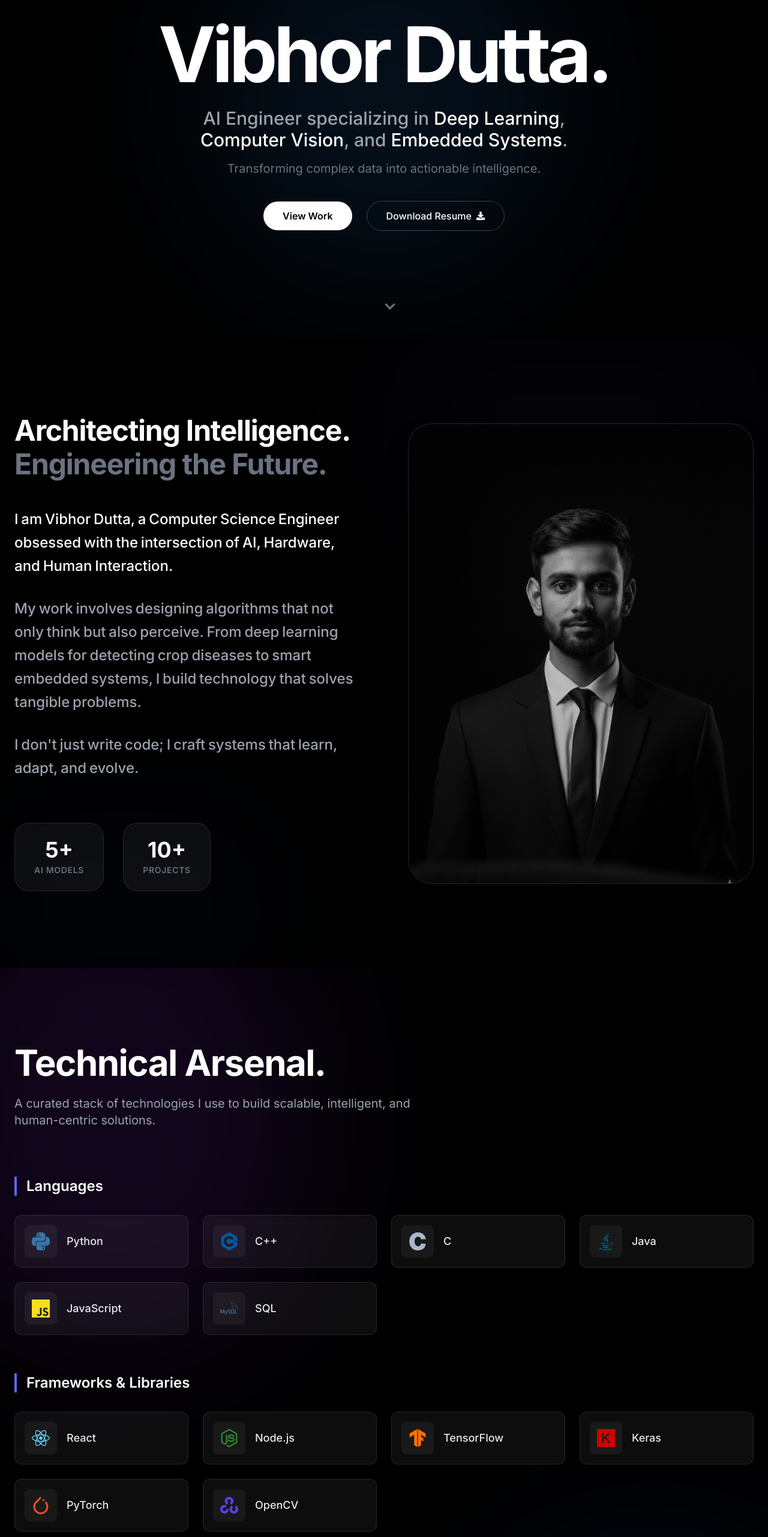
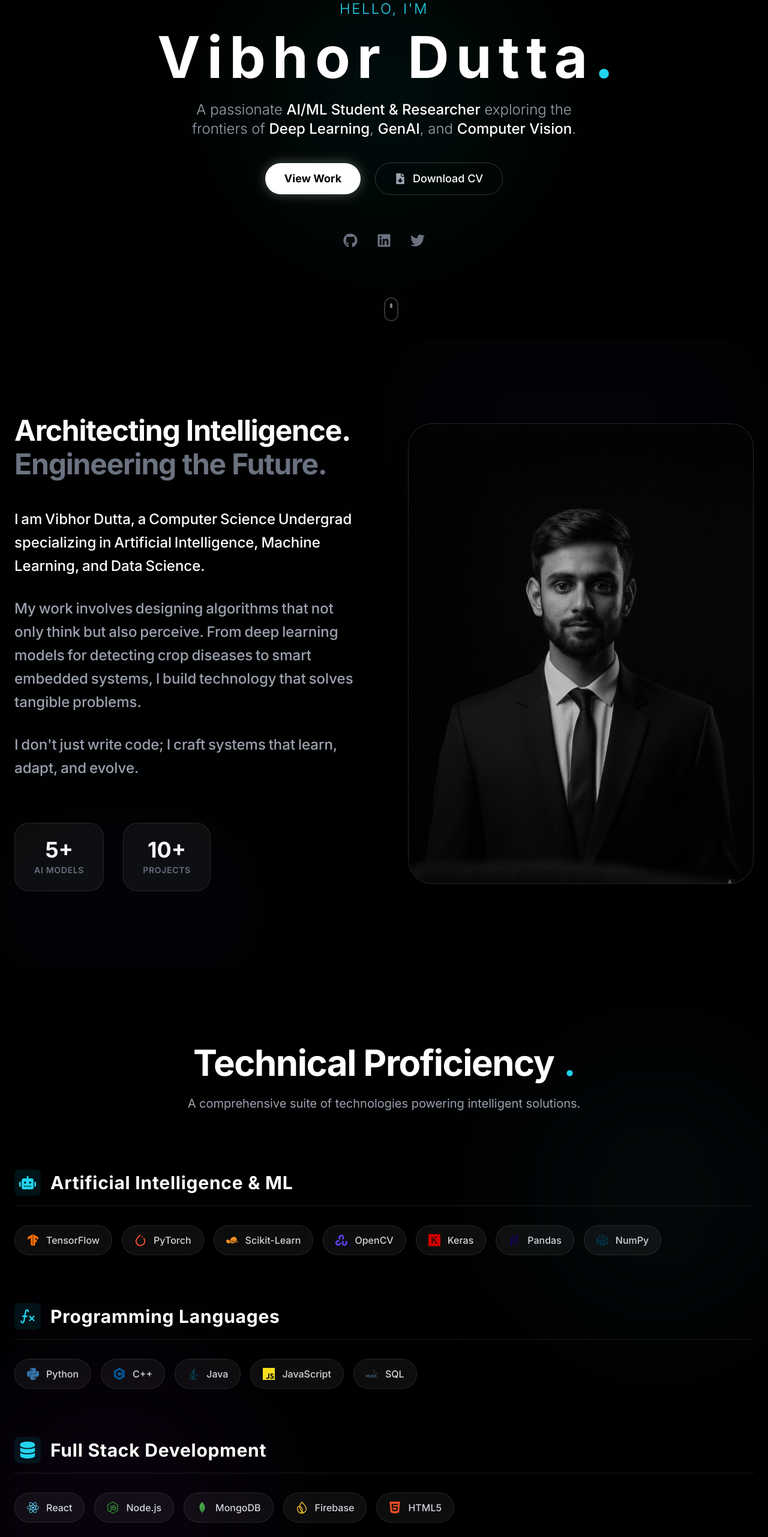
Before and after one commit to Vikashh08/Freelance-Projects-Portfolio, a React (Vite) app: page / in a window 1280 px wide. Shown: the part 234-2797 px from the top of the page at 60% size. Built offline with nearby package versions, Linux system fonts and the light colour scheme.

Commit message:
Final chnages

```diff
--- a/src/components/About.jsx
+++ b/src/components/About.jsx
@@ -56,7 +56,7 @@ export const About = () => {
 
                     <div className="space-y-8 text-xl md:text-2xl font-medium leading-relaxed text-gray-200">
                         <StaggeredParagraph
-                            text="I am Vibhor Dutta, a Computer Science Engineer obsessed with the intersection of AI, Hardware, and Human Interaction."
+                            text="I am Vibhor Dutta, a Computer Science Undergrad specializing in Artificial Intelligence, Machine Learning, and Data Science."
                             className="text-white"
                         />
                         <StaggeredParagraph
--- a/src/components/Hero.jsx
+++ b/src/components/Hero.jsx
@@ -1,93 +1,109 @@
 import React from "react";
 import { motion } from "framer-motion";
-import { FaChevronDown, FaDownload } from "react-icons/fa";
+import { FaGithub, FaLinkedin, FaTwitter, FaFileDownload } from "react-icons/fa";
 
 export const Hero = () => {
+    const name = "Vibhor Dutta";
+
     return (
-        <section id="hero" className="min-h-screen flex flex-col items-center justify-center bg-black relative overflow-hidden pt-20">
+        <section id="hero" className="min-h-screen flex items-center justify-center relative overflow-hidden bg-black pt-20">
+            {/* Background Gradient */}
+            <div className="absolute top-0 left-0 w-full h-full bg-[radial-gradient(circle_at_50%_50%,rgba(0,255,255,0.05),transparent_50%)]" />
 
-            {/* Subtle Gradient Glow */}
-            <div className="absolute top-1/2 left-1/2 -translate-x-1/2 -translate-y-1/2 w-[600px] h-[600px] bg-accent/10 rounded-full blur-[120px] pointer-events-none" />
+            {/* Content Container */}
+            <div className="max-w-7xl mx-auto px-6 relative z-10 text-center">
 
-            <div className="max-w-5xl mx-auto px-6 text-center z-10">
-                <motion.h1
-                    className="text-6xl md:text-9xl font-bold tracking-tighter text-white mb-6 flex overflow-hidden justify-center"
-                    initial="hidden"
-                    whileInView="visible"
-                    viewport={{ once: true, amount: 0.5 }}
-                    variants={{
-                        hidden: { opacity: 0 },
-                        visible: {
-                            opacity: 1,
-                            transition: {
-                                staggerChildren: 0.05,
-                                delayChildren: 0.2
-                            }
-                        }
-                    }}
+                {/* Intro Animation */}
+                <motion.div
+                    initial={{ opacity: 0, y: 20 }}
+                    animate={{ opacity: 1, y: 0 }}
+                    transition={{ duration: 0.8 }}
                 >
-                    {Array.from("Vibhor Dutta.").map((char, index) => (
+                    <h2 className="text-xl md:text-2xl font-light text-cyan-400 mb-4 tracking-widest uppercase">
+                        Hello, I'm
+                    </h2>
+
+                    {/* Staggered Name Animation */}
+                    <h1 className="text-5xl md:text-8xl font-bold text-white mb-6 tracking-tighter flex justify-center flex-wrap gap-2 md:gap-4 overflow-hidden">
+                        {name.split("").map((char, index) => (
+                            <motion.span
+                                key={index}
+                                initial={{ y: 100, opacity: 0 }}
+                                animate={{ y: 0, opacity: 1 }}
+                                transition={{
+                                    duration: 0.8,
+                                    delay: index * 0.05, // Stagger effect
+                                    ease: [0.2, 0.65, 0.3, 0.9], // Custom easing for "pop" feel
+                                }}
+                                className="inline-block hover:text-cyan-400 transition-colors duration-300 cursor-default"
+                            >
+                                {char === " " ? "\u00A0" : char}
+                            </motion.span>
+                        ))}
                         <motion.span
-                            key={index}
-                            variants={{
-                                hidden: { y: "100%", opacity: 0 },
-                                visible: {
-                                    y: 0,
-                                    opacity: 1,
-                                    transition: {
-                                        type: "spring",
-                                        damping: 15,
-                                        stiffness: 100
-                                    }
-                                }
-                            }}
+                            initial={{ scale: 0, opacity: 0 }}
+                            animate={{ scale: 1, opacity: 1 }}
+                            transition={{ delay: 0.8, duration: 0.4 }}
+                            className="text-cyan-400"
                         >
-                            {char === " " ? "\u00A0" : char}
+                            .
                         </motion.span>
-                    ))}
-                </motion.h1>
+                    </h1>
 
-                <motion.div
-                    initial={{ opacity: 0, y: 30 }}
-                    animate={{ opacity: 1, y: 0 }}
-                    transition={{ duration: 1, delay: 0.2, ease: [0.16, 1, 0.3, 1] }}
-                    className="mb-10 max-w-2xl mx-auto"
-                >
-                    <p className="text-xl md:text-3xl font-medium text-gray-400 leading-relaxed">
-                        AI Engineer specializing in <span className="text-white">Deep Learning</span>, <span className="text-white">Computer Vision</span>, and <span className="text-white">Embedded Systems</span>.
-                    </p>
-                    <p className="text-lg md:text-xl text-gray-500 mt-4">
-                        Transforming complex data into actionable intelligence.
+                    <p className="text-lg md:text-2xl text-gray-400 max-w-2xl mx-auto mb-10 font-light leading-relaxed">
+                        A passionate <span className="text-white font-medium">AI/ML Student & Researcher</span> exploring the frontiers of <span className="text-white font-medium">Deep Learning</span>, <span className="text-white font-medium">GenAI</span>, and <span className="text-white font-medium">Computer Vision</span>.
                     </p>
                 </motion.div>
 
-                <motion.div
-                    initial={{ opacity: 0, scale: 0.9 }}
-                    animate={{ opacity: 1, scale: 1 }}
-                    transition={{ duration: 0.8, delay: 0.4 }}
-                    className="flex flex-col md:flex-row gap-6 justify-center items-center"
-                >
-                    <a href="#projects" className="px-8 py-3 rounded-full bg-white text-black font-semibold hover:bg-gray-200 transition-all text-sm md:text-base">
+                {/* Buttons */}
+                <div className="flex flex-col md:flex-row gap-6 justify-center items-center">
+                    <a
+                        href="#projects"
+                        className="px-8 py-3 rounded-full bg-white text-black font-bold text-lg hover:bg-gray-200 transition-all shadow-[0_0_20px_rgba(255,255,255,0.3)] hover:shadow-[0_0_30px_rgba(255,255,255,0.5)]"
+                    >
                         View Work
                     </a>
+
+                    {/* Resume Download Button */}
                     <a
-                        href="/resume.pdf"
+                        href="/Vibhor Resume.pdf"
                         download="Vibhor_Dutta_Resume.pdf"
-                        className="px-8 py-3 rounded-full border border-gray-700 text-white font-medium hover:bg-white/10 transition-all text-sm md:text-base flex items-center gap-2"
+                        className="group flex items-center gap-3 px-8 py-3 rounded-full border border-white/20 text-white font-medium text-lg hover:bg-white/10 transition-all hover:border-cyan-400/50"
                     >
-                        Download Resume <FaDownload size={14} />
+                        <FaFileDownload className="text-gray-400 group-hover:text-cyan-400 transition-colors" />
+                        Download CV
                     </a>
-                </motion.div>
+                </div>
+
+                {/* Social Links */}
+                <div className="mt-16 flex gap-8 justify-center">
+                    {[
+                        { icon: FaGithub, href: "https://github.com/duttavibhor" },
+                        { icon: FaLinkedin, href: "https://www.linkedin.com/in/vibhor-dutta-66779426a/" },
+                        { icon: FaTwitter, href: "#" }
+                    ].map((social, index) => (
+                        <a
+                            key={index}
+                            href={social.href}
+                            target="_blank"
+                            rel="noreferrer"
+                            className="text-gray-500 hover:text-white transition-colors transform hover:scale-110 duration-300"
+                        >
+                            <social.icon size={24} />
+                        </a>
+                    ))}
+                </div>
             </div>
 
             {/* Scroll Indicator */}
             <motion.div
-                initial={{ opacity: 0 }}
-                animate={{ opacity: 1 }}
-                transition={{ delay: 1, duration: 1 }}
-                className="absolute bottom-10 left-1/2 -translate-x-1/2 text-gray-500 animate-bounce"
+                className="absolute bottom-10 left-1/2 -translate-x-1/2"
+                animate={{ y: [0, 10, 0] }}
+                transition={{ duration: 2, repeat: Infinity, ease: "easeInOut" }}
             >
-                <FaChevronDown size={20} />
+                <div className="w-6 h-10 border-2 border-white/20 rounded-full flex justify-center pt-2">
+                    <div className="w-1 h-2 bg-white/50 rounded-full" />
+                </div>
             </motion.div>
         </section>
     );
--- a/src/components/Skills.jsx
+++ b/src/components/Skills.jsx
@@ -1,73 +1,81 @@
 import React from "react";
 import { motion } from "framer-motion";
-import { SiPython, SiCplusplus, SiC, SiHtml5, SiCss3, SiJavascript, SiReact, SiNodedotjs, SiTensorflow, SiKeras, SiPytorch, SiMysql, SiMongodb, SiGit, SiGithub, SiDocker, SiFigma, SiJira, SiPostman, SiFirebase, SiGooglecolab, SiOpencv } from "react-icons/si";
-import { FaJava, FaBrain, FaUsers, FaProjectDiagram, FaLightbulb } from "react-icons/fa";
-import { TbBrandVscode } from "react-icons/tb";
+import { SiPython, SiCplusplus, SiC, SiHtml5, SiCss3, SiJavascript, SiReact, SiNodedotjs, SiTensorflow, SiKeras, SiPytorch, SiMysql, SiMongodb, SiGit, SiGithub, SiDocker, SiFigma, SiJira, SiPostman, SiFirebase, SiGooglecolab, SiOpencv, SiScikitlearn, SiPandas, SiNumpy } from "react-icons/si";
+import { FaJava, FaBrain, FaUsers, FaProjectDiagram, FaLightbulb, FaRobot, FaDatabase } from "react-icons/fa";
+import { TbBrandVscode, TbMathFunction } from "react-icons/tb";
 
 const skills = [
     {
-        category: "Languages",
+        category: "Artificial Intelligence & ML",
+        icon: FaRobot,
+        items: [
+            { name: "TensorFlow", icon: SiTensorflow, color: "#FF6F00" },
+            { name: "PyTorch", icon: SiPytorch, color: "#EE4C2C" },
+            { name: "Scikit-Learn", icon: SiScikitlearn, color: "#F7931E" },
+            { name: "OpenCV", icon: SiOpencv, color: "#5C3EE8" },
+            { name: "Keras", icon: SiKeras, color: "#D00000" },
+            { name: "Pandas", icon: SiPandas, color: "#150458" },
+            { name: "NumPy", icon: SiNumpy, color: "#013243" },
+        ],
+    },
+    {
+        category: "Programming Languages",
+        icon: TbMathFunction,
         items: [
             { name: "Python", icon: SiPython, color: "#3776AB" },
             { name: "C++", icon: SiCplusplus, color: "#00599C" },
-            { name: "C", icon: SiC, color: "#A8B9CC" },
             { name: "Java", icon: FaJava, color: "#007396" },
             { name: "JavaScript", icon: SiJavascript, color: "#F7DF1E" },
             { name: "SQL", icon: SiMysql, color: "#4479A1" },
         ],
     },
     {
-        category: "Frameworks & Libraries",
+        category: "Full Stack Development",
+        icon: FaDatabase,
         items: [
             { name: "React", icon: SiReact, color: "#61DAFB" },
             { name: "Node.js", icon: SiNodedotjs, color: "#339933" },
-            { name: "TensorFlow", icon: SiTensorflow, color: "#FF6F00" },
-            { name: "Keras", icon: SiKeras, color: "#D00000" },
-            { name: "PyTorch", icon: SiPytorch, color: "#EE4C2C" },
-            { name: "OpenCV", icon: SiOpencv, color: "#5C3EE8" },
+            { name: "MongoDB", icon: SiMongodb, color: "#47A248" },
+            { name: "Firebase", icon: SiFirebase, color: "#FFCA28" },
+            { name: "HTML5", icon: SiHtml5, color: "#E34F26" },
         ],
     },
     {
         category: "Tools & Platforms",
+        icon: SiGit,
         items: [
             { name: "Git", icon: SiGit, color: "#F05032" },
-            { name: "GitHub", icon: SiGithub, color: "#FFFFFF" },
             { name: "Docker", icon: SiDocker, color: "#2496ED" },
+            { name: "Google Colab", icon: SiGooglecolab, color: "#F9AB00" },
             { name: "VS Code", icon: TbBrandVscode, color: "#007ACC" },
-            { name: "Figma", icon: SiFigma, color: "#F24E1E" },
-            { name: "Firebase", icon: SiFirebase, color: "#FFCA28" },
-            { name: "Colab", icon: SiGooglecolab, color: "#F9AB00" },
-        ],
-    },
-    {
-        category: "Soft Skills",
-        items: [
-            { name: "Problem Solving", icon: FaLightbulb, color: "#FFD700" },
-            { name: "Leadership", icon: FaUsers, color: "#4CAF50" },
-            { name: "Collaboration", icon: FaProjectDiagram, color: "#2196F3" },
-            { name: "Agile", icon: SiJira, color: "#0052CC" },
+            { name: "Postman", icon: SiPostman, color: "#FF6C37" },
         ],
     },
 ];
 
-const SkillCard = ({ item, index }) => {
-    return (
-        <motion.div
-            initial={{ opacity: 0, y: 20 }}
-            whileInView={{ opacity: 1, y: 0 }}
-            transition={{ duration: 0.5, delay: index * 0.1 }}
-            viewport={{ once: true }}
-            whileHover={{ scale: 1.05, backgroundColor: "rgba(255, 255, 255, 0.1)" }}
-            className="flex items-center gap-4 p-4 rounded-xl bg-white/5 border border-white/10 backdrop-blur-sm transition-all cursor-pointer group"
-        >
-            <div className="p-3 rounded-lg bg-white/5 group-hover:bg-white/10 transition-colors">
-                <item.icon className="text-2xl md:text-3xl" style={{ color: item.color }} />
-            </div>
-            <span className="text-gray-200 font-medium text-lg group-hover:text-white transition-colors">
-                {item.name}
-            </span>
-        </motion.div>
-    );
+const containerVariants = {
+    hidden: { opacity: 0 },
+    visible: {
+        opacity: 1,
+        transition: {
+            staggerChildren: 0.1, // Faster stagger
+            delayChildren: 0.2,
+        },
+    },
+};
+
+const itemVariants = {
+    hidden: { opacity: 0, y: 50, scale: 0.8 }, // Enter from below with scale
+    visible: {
+        opacity: 1,
+        y: 0,
+        scale: 1,
+        transition: {
+            type: "spring",
+            stiffness: 100,
+            damping: 15
+        },
+    },
 };
 
 export const Skills = () => {
@@ -75,8 +83,8 @@ export const Skills = () => {
         <section id="skills" className="py-32 bg-black text-white relative overflow-hidden">
             {/* Background Gradients */}
             <div className="absolute top-0 left-0 w-full h-full overflow-hidden pointer-events-none">
-                <div className="absolute top-[-10%] left-[-10%] w-1/2 h-1/2 bg-purple-900/20 rounded-full blur-[120px]" />
-                <div className="absolute bottom-[-10%] right-[-10%] w-1/2 h-1/2 bg-blue-900/20 rounded-full blur-[120px]" />
+                <div className="absolute top-[10%] right-[-5%] w-[500px] h-[500px] bg-cyan-900/10 rounded-full blur-[120px]" />
+                <div className="absolute bottom-[10%] left-[-5%] w-[500px] h-[500px] bg-purple-900/10 rounded-full blur-[120px]" />
             </div>
 
             <div className="max-w-7xl mx-auto px-6 relative z-10">
@@ -85,35 +93,62 @@ export const Skills = () => {
                     whileInView={{ opacity: 1, y: 0 }}
                     viewport={{ once: true }}
                     transition={{ duration: 0.8 }}
-                    className="mb-20 text-center md:text-left"
+                    className="mb-24 text-center"
                 >
-                    <h2 className="text-4xl md:text-6xl font-bold tracking-tight mb-6 text-white">
-                        Technical Arsenal.
+                    <h2 className="text-4xl md:text-6xl font-bold tracking-tight mb-6 text-white flex justify-center items-center gap-4">
+                        Technical Proficiency<span className="text-cyan-400">.</span>
                     </h2>
-                    <p className="text-xl text-gray-400 max-w-2xl mx-auto md:mx-0">
-                        A curated stack of technologies I use to build scalable, intelligent, and human-centric solutions.
+                    <p className="text-xl text-gray-400 max-w-2xl mx-auto">
+                        A comprehensive suite of technologies powering intelligent solutions.
                     </p>
                 </motion.div>
 
-                <div className="grid gap-16">
+                <div className="space-y-20"> {/* Vertical spacing between categories */}
                     {skills.map((category, idx) => (
-                        <div key={idx}>
-                            <motion.h3
-                                initial={{ opacity: 0, x: -20 }}
-                                whileInView={{ opacity: 1, x: 0 }}
-                                viewport={{ once: true }}
-                                transition={{ duration: 0.6, delay: idx * 0.2 }}
-                                className="text-2xl font-semibold text-white mb-8 border-l-4 border-indigo-500 pl-4"
+                        <motion.div
+                            key={idx}
+                            variants={containerVariants}
+                            initial="hidden"
+                            whileInView="visible"
+                            viewport={{ once: true, amount: 0.2 }}
+                            className="relative" // Removed card styling
+                        >
+                            <motion.div
+                                variants={itemVariants}
+                                className="flex items-center gap-4 mb-8 border-b border-white/10 pb-4"
                             >
-                                {category.category}
-                            </motion.h3>
+                                <div className="p-2 rounded-lg bg-cyan-500/10 text-cyan-400">
+                                    <category.icon size={28} />
+                                </div>
+                                <h3 className="text-3xl font-bold text-white tracking-wide">
+                                    {category.category}
+                                </h3>
+                            </motion.div>
 
-                            <div className="grid grid-cols-1 sm:grid-cols-2 md:grid-cols-3 lg:grid-cols-4 gap-6">
+                            <div className="flex flex-wrap gap-4">
                                 {category.items.map((item, index) => (
-                                    <SkillCard key={index} item={item} index={index} />
+                                    <motion.div
+                                        key={index}
+                                        variants={itemVariants}
+                                        whileHover={{
+                                            scale: 1.1,
+                                            y: -5,
+                                            backgroundColor: "rgba(255, 255, 255, 0.1)",
+                                            borderColor: "rgba(255, 255, 255, 0.4)"
+                                        }}
+                                        className="flex items-center gap-3 px-5 py-3 rounded-full bg-white/5 border border-white/10 cursor-pointer transition-colors group"
+                                    >
+                                        <item.icon
+                                            className="text-xl transition-transform group-hover:rotate-12 duration-300"
+                                            style={{ color: item.color }}
+                                        />
+                                        <span className="text-base font-medium text-gray-300 group-hover:text-white">
+                                            {item.name}
+                                        </span>
+                                    </motion.div>
                                 ))}
                             </div>
-                        </div>
+                        </motion.div>
                     ))}
                 </div>
             </div>
```
Also changed, not shown: 1 other file (tests, documents, lock files or other folders).
